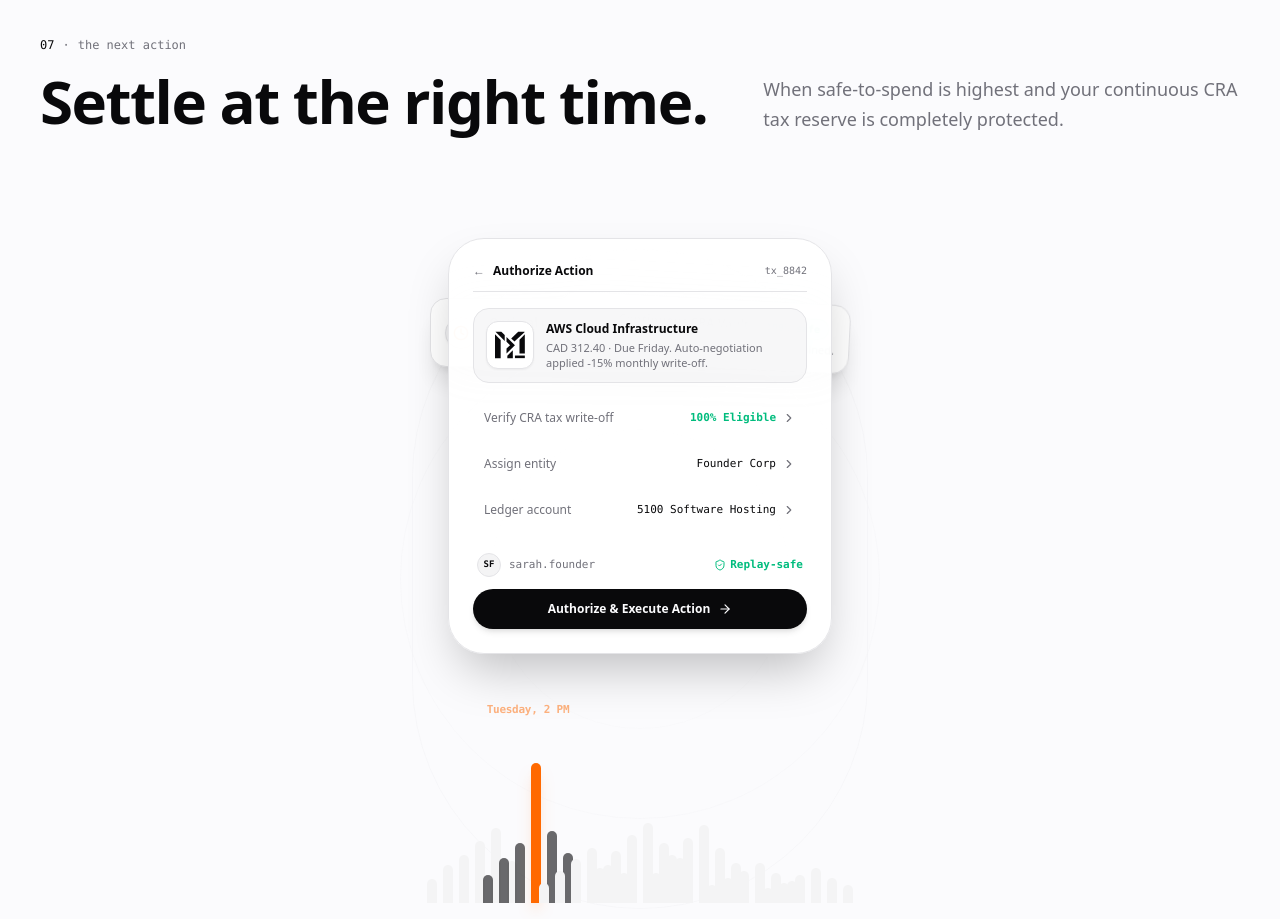
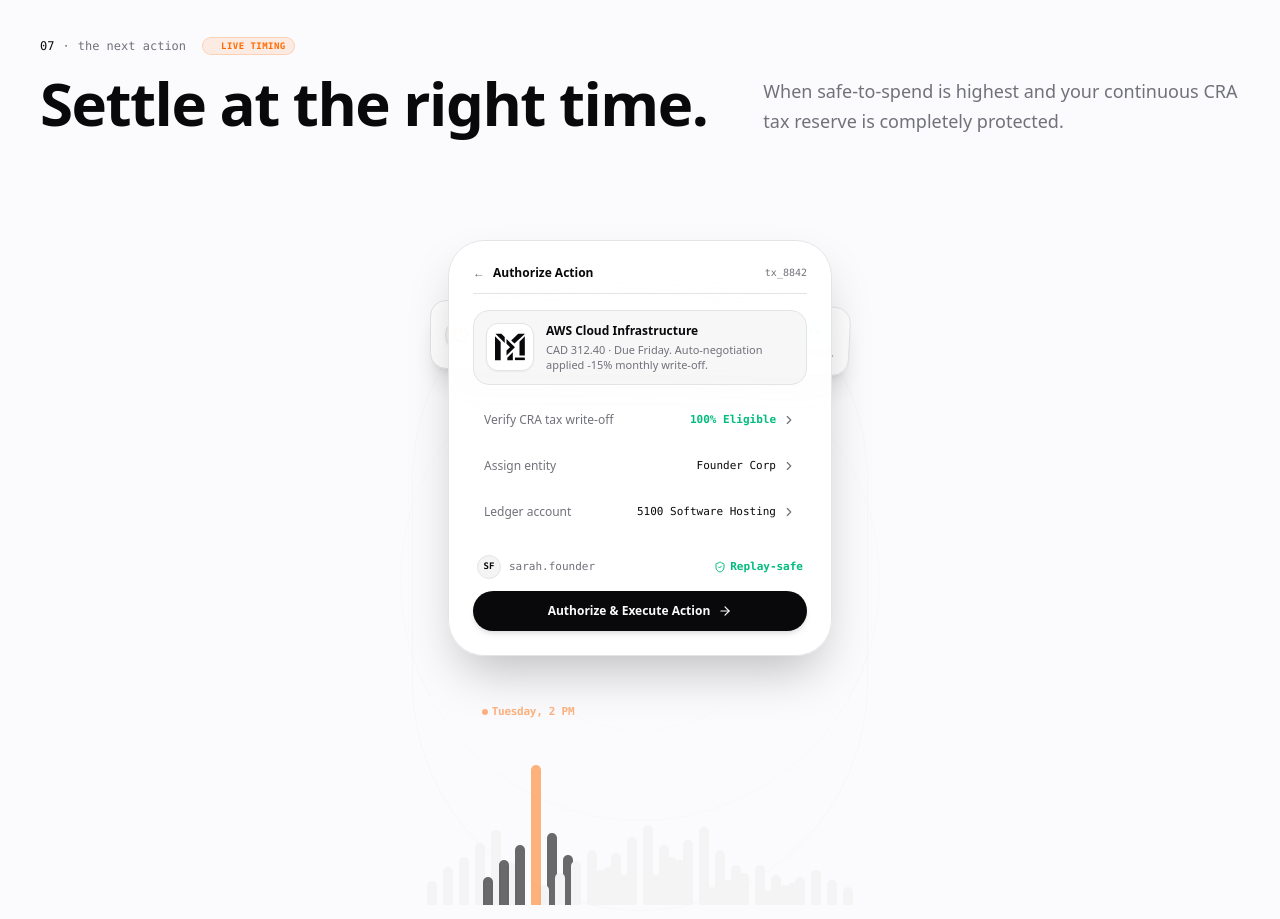
Before and after one commit to EmmaTheDev01/money_command, a Next.js app: page / in a window 1280 px wide. Shown: the part 6420-7339 px from the top of the page. Built offline with nearby package versions, Linux system fonts and the light colour scheme.

Commit message:
feat: add ambient background mesh animations and live pulse effects to timing section

```diff
--- a/src/components/CashFlowTimingSection.tsx
+++ b/src/components/CashFlowTimingSection.tsx
@@ -27,8 +27,19 @@ export default function CashFlowTimingSection() {
   const [actionAuthorized, setActionAuthorized] = useState<boolean>(false);
 
   return (
-    <section id="timing" className="relative min-h-[90svh] flex flex-col justify-center px-6 sm:px-8 lg:px-10 py-20 sm:py-28 lg:py-32 transition-colors">
-      <div className="mx-auto w-full max-w-7xl flex flex-col justify-center gap-10 sm:gap-14 section-animate">
+    <section id="timing" className="relative min-h-[90svh] flex flex-col justify-center px-6 sm:px-8 lg:px-10 py-20 sm:py-28 lg:py-32 transition-colors overflow-hidden">
+      {/* WHOLE SECTION AMBIENT ANIMATED BACKGROUND AURA */}
+      <div aria-hidden="true" className="absolute inset-0 pointer-events-none overflow-hidden -z-10">
+        {/* Breathing Radial Light Aura (Top Right) */}
+        <div className="absolute -top-32 -right-32 w-[650px] h-[650px] rounded-full bg-gradient-to-bl from-orange-500/10 via-amber-500/5 to-transparent blur-3xl animate-pulse-slow" />
+        {/* Breathing Radial Light Aura (Bottom Left) */}
+        <div className="absolute -bottom-32 -left-32 w-[650px] h-[650px] rounded-full bg-gradient-to-tr from-emerald-500/10 via-cyan-500/5 to-transparent blur-3xl animate-pulse-slow" />
+        {/* Center Animated Ambient Orbit Rings */}
+        <div className="absolute top-1/2 left-1/2 -translate-x-1/2 -translate-y-1/2 w-[850px] h-[600px] rounded-full border border-border/25 opacity-40 animate-pulse-slow" />
+        <div className="absolute top-1/2 left-1/2 -translate-x-1/2 -translate-y-1/2 w-[1050px] h-[750px] rounded-full border border-border/15 opacity-30 pointer-events-none" />
+      </div>
+
+      <div className="mx-auto w-full max-w-7xl flex flex-col justify-center gap-10 sm:gap-14 section-animate in-view">
         {/* Section Header */}
         <div className="act-head grid gap-x-10 gap-y-5 lg:grid-cols-12 lg:items-end">
           <div className="flex flex-col gap-3 sm:gap-4 text-left lg:col-span-7">
@@ -36,6 +47,10 @@ export default function CashFlowTimingSection() {
               <span className="tabular-nums text-foreground">07</span>
               <span aria-hidden="true" className="text-muted-foreground">·</span>
               <span className="text-muted-foreground lowercase">the next action</span>
+              <span className="ml-2 inline-flex items-center gap-1 px-2 py-0.5 rounded-full bg-orange-500/10 border border-orange-500/20 text-[9px] font-mono font-bold text-orange-500 uppercase tracking-wider">
+                <span className="w-1.5 h-1.5 rounded-full bg-orange-500 animate-ping" />
+                Live Timing
+              </span>
             </p>
             <h2 className="text-4xl font-bold tracking-tight text-balance sm:text-5xl lg:text-6xl text-foreground leading-[1.08]">
               Settle at the right time.
@@ -225,7 +240,11 @@ export default function CashFlowTimingSection() {
                   >
                     {/* Spike Label for Tuesday */}
                     {isTue ? (
-                      <span className="text-[10px] sm:text-[11px] font-mono text-orange-500 font-bold tracking-tight mb-1 animate-pulse whitespace-nowrap">
+                      <span className="text-[10px] sm:text-[11px] font-mono text-orange-500 font-bold tracking-tight mb-1 animate-pulse whitespace-nowrap flex items-center gap-1">
+                        <span className="relative flex h-1.5 w-1.5">
+                          <span className="animate-ping absolute inline-flex h-full w-full rounded-full bg-orange-400 opacity-75" />
+                          <span className="relative inline-flex rounded-full h-1.5 w-1.5 bg-orange-500" />
+                        </span>
                         Tuesday, 2 PM
                       </span>
                     ) : (
@@ -235,7 +254,7 @@ export default function CashFlowTimingSection() {
                     )}
 
                     {/* Cluster of 6 Vertical Bars */}
-                    <div className="flex items-end gap-0.5 sm:gap-1.5 h-[140px] sm:h-[180px] pb-2">
+                    <div className="flex items-end gap-0.5 sm:gap-1.5 h-[140px] sm:h-[180px] pb-2 group-hover:scale-y-105 transition-transform duration-300 origin-bottom">
                       {d.bars.map((height, bIdx) => {
                         const isHighlightedSpike = isTue && bIdx === 3;
                         return (
@@ -244,7 +263,7 @@ export default function CashFlowTimingSection() {
                             style={{ height: `${height}px` }}
                             className={`w-1 sm:w-2.5 rounded-t-full transition-all duration-300 ${
                               isHighlightedSpike
-                                ? 'bg-orange-500 shadow-lg shadow-orange-500/30'
+                                ? 'bg-orange-500 shadow-xl shadow-orange-500/50 animate-pulse'
                                 : isSelected
                                 ? 'bg-foreground/60'
                                 : 'bg-secondary group-hover:bg-foreground/40'
```
